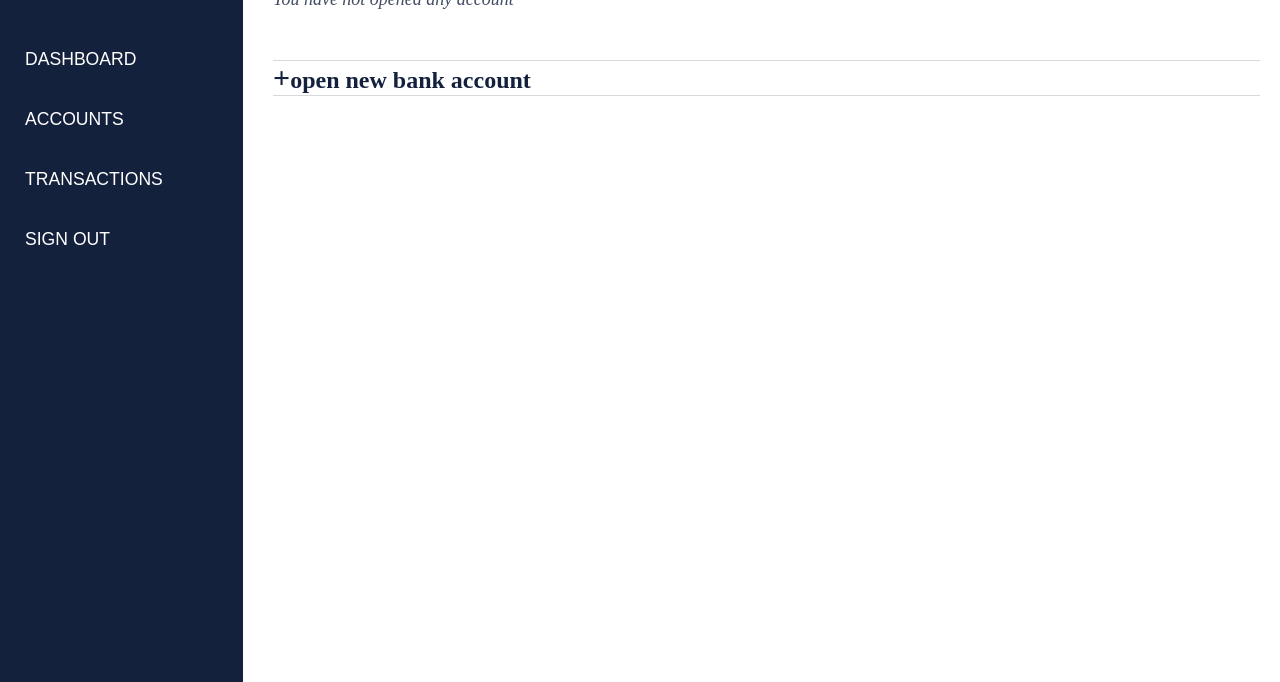
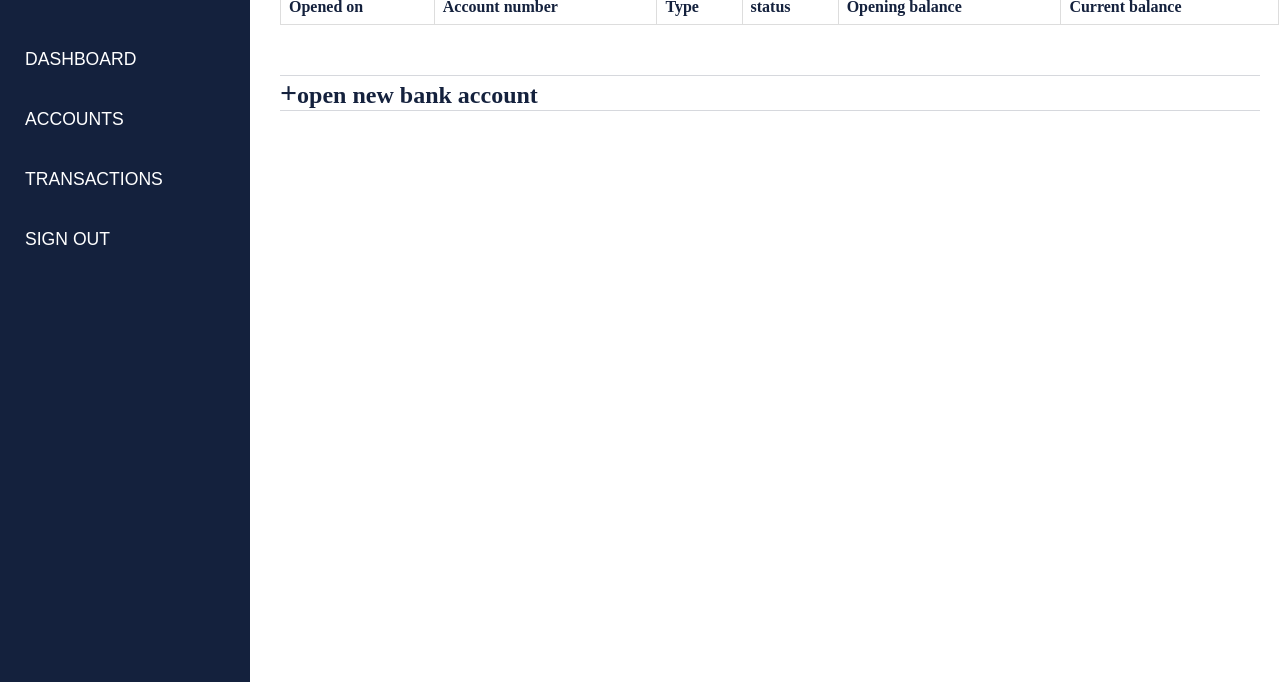
Before and after one commit to Chidera-codes/Banky-webapp, a plain HTML site: page accounts.html in a window 1280 px wide. Shown: the part 118-800 px from the top of the page. Drawn offline with Linux system fonts and the light colour scheme; a web font is replaced by a local one.

Commit message:
accounts can now be saved to local storage and are presistent

```diff
--- a/accounts.css
+++ b/accounts.css
@@ -1,5 +1,12 @@
 *{
   box-sizing: border-box;
+}
+header{
+  width:250px;
+  position: fixed;
+}
+main{
+  padding-left:250px;
 }
 .myacct_container{
   margin: 50px 0px 20px 30px;
@@ -33,7 +40,7 @@
   color: #14213D ;
   border-collapse: collapse;
   width: 97%;
-  display: none;
+  /* display: none; */
 }
 
 td, th {
--- a/accounts.html
+++ b/accounts.html
@@ -8,6 +8,7 @@
   <link rel="stylesheet" href="accounts.css">
   <link rel="stylesheet" media="screen" href="https://fontlibrary.org/face/bebasneueregular" type="text/css"/>
 </head>
+
 <body>
   <header class="web-header">
     <div class="inner-container">
@@ -86,5 +87,8 @@
   </section>
   </main>
   <script type="text/javascript" src="accounts.js"></script>
+  <script>
+    showData();
+  </script>
 </body>
 </html>
--- a/accounts.js
+++ b/accounts.js
@@ -24,13 +24,107 @@ open_account.addEventListener('click',function(){
   }
 });
 
-  form.addEventListener('submit' , (e)=>{
-    e.preventDefault();
-    var isValid = validation();
-    if(isValid){
-      function display_table(params) {
-        var table = document.getElementById("accounts_table");
 
+// const renderAccounts = (accounts) => {
+//   const container = document.querySelector('.container');
+//   container.textContent ='';
+//   if(!accounts || accounts.length === 0){
+//     const noAccountElem = document.createElement('p');
+//     noAccountElem.textContent = 'you have no opened any account yet.'
+//     return null;
+//   }
+//   else{
+//     const table = document.getElementById("accounts_table");
+//       var x = table.rows.length;
+//       while (--x){
+//         table.deleteRow(x);
+//       }
+//       for(i = 0 ; i < array2.length; i++){
+//         var row= document.createElement("tr");
+//         var td1 = document.createElement("td");
+//         var td2 = document.createElement("td");
+//         var td3 = document.createElement("td");
+//         var td4 = document.createElement("td");
+//         var td5 = document.createElement("td");
+//         var td6 = document.createElement("td");
+
+
+//         td1.innerHTML = array2[i].date;
+//         td2.innerHTML  = array2[i].account_number ;
+//         td3.innerHTML  = array2[i].input_account_type;
+//         td4.innerHTML = array2[i].account_status;
+//         td5.innerHTML  = array2[i].input_open_account;
+//         td6.innerHTML  = array2[i].current_balance ;
+
+
+//         row.appendChild(td1);
+//         row.appendChild(td2);
+//         row.appendChild(td3);
+//         row.appendChild(td4);
+//         row.appendChild(td5);
+//         row.appendChild(td6);
+//         table.children[0].appendChild(row);
+
+//       }
+
+
+//   }
+// }
+
+// const SaveAccount = (newAccount) => {
+//   const data = getAccounts();
+//   if(!data || data.length ===0){const accounts = [newAccounts];
+//     accounts.push(newAccounts);
+
+//     localStorage.setItem('user-accounts', JSON.stringify(accounts));
+//     renderAccounts(accounts);
+//     return null;
+
+
+//   }
+//   data.push(newAccount);
+//   localStorage.setItem('user-accounts',JSON.stringify(data));
+//   renderAccounts(data);
+// }
+
+// const getAccounts = ()=>{
+//   const accunts = localStorage.getItem('user-accounts');
+//   return JSON.parse(accounts);
+// }
+
+
+
+
+let array = new Array();
+function addData(){
+  array = getData();
+  getData();
+  var today  = new Date();
+  array.push({
+    date:today.toLocaleDateString("en-US"),
+    account_number :Math.floor ('22'  + Math.random() * 100000000),
+    input_account_type:document.getElementById("input_account_type").value,
+    account_status :'Draft',
+    input_open_account :' ₦' + document.getElementById("input_open_account").value + ".00",
+    current_balance : ' ₦' + "0.00"
+
+  });
+  localStorage.setItem('accountData', JSON.stringify(array));
+  showData();
+  return false;
+}
+
+
+var array2 = new Array();
+function showData() {
+  let array2 = this.getData();
+  // getData();
+  const table = document.getElementById("accounts_table");
+        var x = table.rows.length;
+        while (--x){
+          table.deleteRow(x);
+        }
+        for(i = 0 ; i < array2.length; i++){
           var row= document.createElement("tr");
           var td1 = document.createElement("td");
           var td2 = document.createElement("td");
@@ -38,14 +132,14 @@ open_account.addEventListener('click',function(){
           var td4 = document.createElement("td");
           var td5 = document.createElement("td");
           var td6 = document.createElement("td");
-        var today  = new Date();
 
-        td1.innerHTML = today.toLocaleDateString("en-US");
-        td2.innerHTML  = Math.floor ('22'  + Math.random() * 100000000);
-        td3.innerHTML  = document.getElementById("input_account_type").value;
-        td4.innerHTML = 'Draft';
-        td5.innerHTML  = ' ₦' + document.getElementById("input_open_account").value + ".00";
-        td6.innerHTML  = ' ₦' + "0.00";
+
+          td1.innerHTML = array2[i].date;
+          td2.innerHTML  = array2[i].account_number ;
+          td3.innerHTML  = array2[i].input_account_type;
+          td4.innerHTML = array2[i].account_status;
+          td5.innerHTML  = array2[i].input_open_account;
+          td6.innerHTML  = array2[i].current_balance ;
 
 
           row.appendChild(td1);
@@ -54,33 +148,58 @@ open_account.addEventListener('click',function(){
           row.appendChild(td4);
           row.appendChild(td5);
           row.appendChild(td6);
-
           table.children[0].appendChild(row);
 
-      localStorage.setItem("Date", td1.innerText);
-      localStorage.setItem("Account number", td2.innerText);
-      localStorage.setItem("Account type", td3.innerText);
-      localStorage.setItem("Status", td4.innerText);
-      localStorage.setItem("Opening balance", td5.innerText);
-      localStorage.setItem("Current balance", td6.innerText);
+        }
 
-        var noacct_text = document.getElementById('noacct_text');
-        var table = document.getElementById('form');
-        var accounts_table = document.getElementById('accounts_table');
-        noacct_text.style.display = "none";
-        table.style.display = "none";
-        accounts_table.style.display = "block";
+
+};
+
+
+
+
+
+function getData() {
+    var str = localStorage.getItem("accountData");
+    if (str !== null) {
+      document.getElementById('noacct_text').style.display = 'none';
+      return JSON.parse(str);
     }
-        display_table();
+    else{
+      localStorage.setItem('accountData', JSON.stringify(array));
+      addData();
 
-      // setTimeout(() => {
-      //   e.target.submit();
+    }
 
-      // }, (5000 * 1000));
+  // let localStorageItem =JSON.parse(localStorage.getItem('accountData'));
+  // return localStorageItem == null ? [] : localStorageItem.accountData;
+
+}
+
+
+
+
+  form.addEventListener('submit' , (e)=>{
+    e.preventDefault();
+    var isValid = validation();
+    if(isValid){
+      addData();
+      // SaveAccount(newAccount);
+      // var noacct_text = document.getElementById('noacct_text');
+      // var table = document.getElementById('form');
+      // var accounts_table = document.getElementById('accounts_table');
+      // noacct_text.style.display = "none";
+      // table.style.display = "none";
+      // accounts_table.style.display = "block";
+
     }
     else{
     }
   });
+
+
+
+
 
 
 function validation() {
--- a/appUI.css
+++ b/appUI.css
@@ -9,9 +9,10 @@ body{
 }
 
 header {
+  position: fixed;
   background-color: #14213D;
   width: 300px;
-  height: 100vmin;
+  height: 100vh;
   text-transform: uppercase;
   text-decoration: none;
   border-top: 4px solid #fca311;
--- a/signup.css
+++ b/signup.css
@@ -207,7 +207,7 @@ footer{
         border: none;
         height: 35px;
         margin-bottom: 5px;
-        width: 91%;
+        width: 41.5vw;
     }
 }
 
@@ -222,7 +222,7 @@ footer{
         width: 65%;
         margin-left: 14%;
         padding: 12px;
-        height: 45rem;
+        height: 52rem;
     }
 
 form {
@@ -236,7 +236,7 @@ button{
     border: none;
     height: 35px;
     margin-bottom: 5px;
-    width: 91%;
+    width:47vw;
 }
 
 }
--- a/transaction.css
+++ b/transaction.css
@@ -1,5 +1,11 @@
 *{
   box-sizing: border-box;
+}
+header{
+  width: 250px;
+}
+main{
+  margin-left: 250px;
 }
 
 .select_account_container{
```
Also changed, not shown: dashboard.html (+3 -3 lines), dashboard.js (+7 -1 lines). Lines whose indentation alone changed are shown as unchanged.
